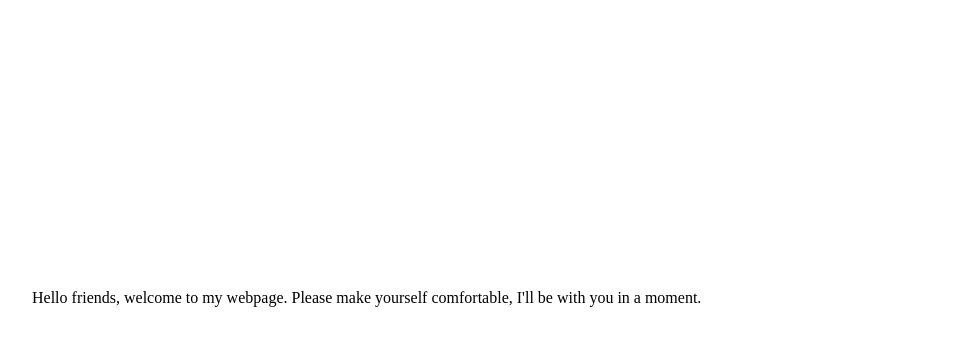
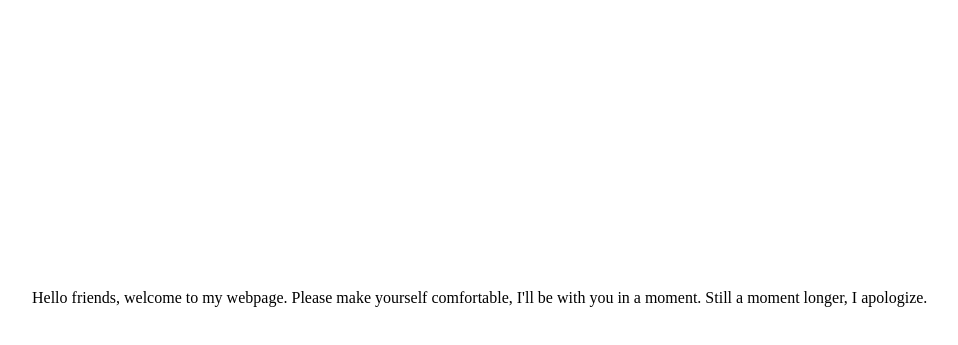
Before and after one commit to nbb-uiuc/nbb-uiuc, a plain HTML site: page index.html in a window 1280 px wide. Shown: the part 5-350 px from the top of the page, without its empty margins (280-1238 px from the left). Drawn offline with nearby package versions, Linux system fonts and the light colour scheme.

Commit message:
test commit

```diff
--- a/index.html
+++ b/index.html
@@ -5,6 +5,7 @@
 <svg width=300 height=300>
 </svg>
 Hello friends, welcome to my webpage. Please make yourself comfortable, I'll be with you in a moment.
+Still a moment longer, I apologize.
 <script>
 </script>
 </body>
```
